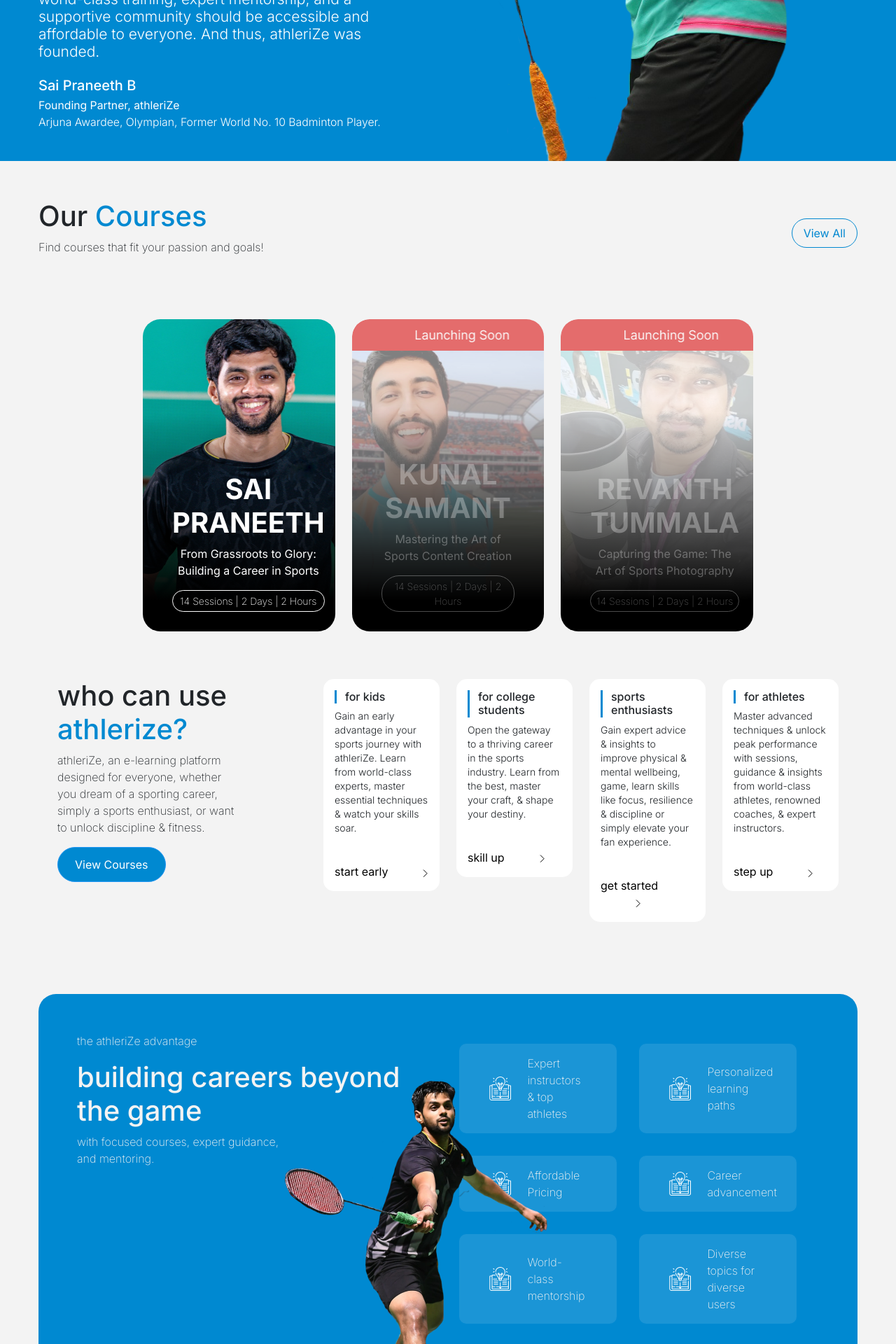
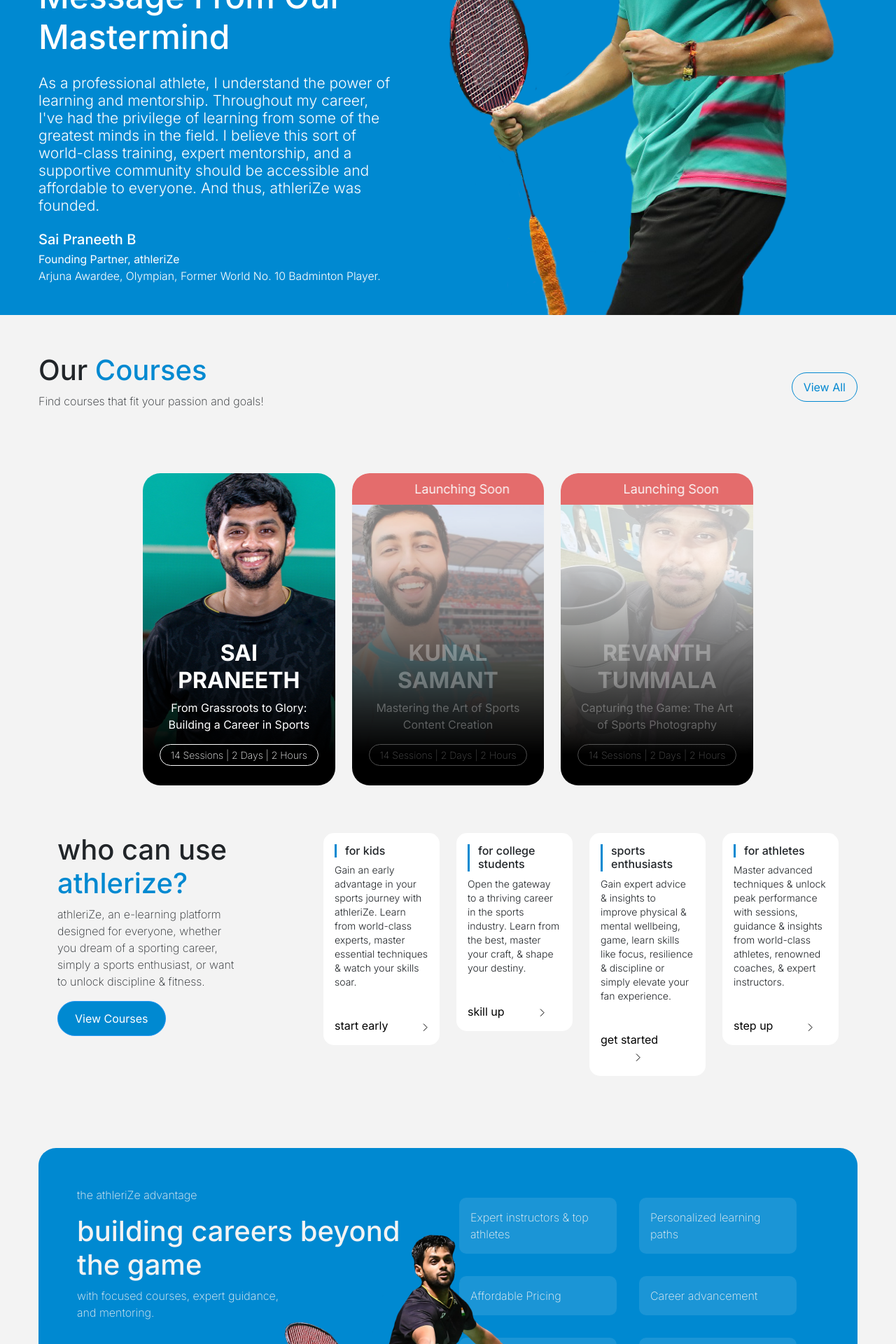
Before and after one commit to Msuraj88/athlerizeweb, a Next.js app: page / in a window 1280 px wide. Shown: the part 880-2800 px from the top of the page at 70% size. Built offline with nearby package versions, Linux system fonts and the light colour scheme.

Commit message:
fixed some issue

```diff
--- a/src/app/components/courseCard.tsx
+++ b/src/app/components/courseCard.tsx
@@ -9,7 +9,7 @@
         <span className='launch-text'>Launching Soon</span>
       } */}
       <div className='details' style={{ opacity: isLaunchSoon ? ".3" : "1", }}>
-        <h1 className='f700'>{title}</h1>
+        <h2 className='f700'>{title}</h2>
         <span>{desc}</span>
         <p className='mt-16'>14 Sessions | 2 Days | 2 Hours</p>
       </div>
--- a/src/app/globals.scss
+++ b/src/app/globals.scss
@@ -417,7 +417,7 @@
   }
 
   .details {
-    padding: $padding-12 $padding-42;
+    padding: 12px 24px !important;
     position: absolute;
     bottom: 0;
     color: $color-white;
@@ -1327,12 +1327,20 @@
   width: 70% !important;
 }
 
+.contact-botomm-sec{
+  justify-content: center;
+  gap: 88px;
+}
+
 @media screen and (max-width: 600px) {
 
   .hide-mobile {
     display: none;
   }
 
+  .contact-botomm-sec{
+    gap: 48px;
+  }
 
   .course-card-sec {
     width: 100% !important;
--- a/src/app/page.tsx
+++ b/src/app/page.tsx
@@ -23,7 +23,10 @@
             onClick={() => router.push('/courses')}
             rounded className='joinlist-btn' />
         </div>
-        <div className='message-section'>
+        <div
+          className="message-section"
+          style={{ background: "#0089D1", marginTop: "220px" }}
+        >
           <div className='text-cont mb-16'>
             <h3>Message From Our  <br />Mastermind</h3>
             <p className='mb-24 mt-24'>As a professional athlete, I understand the power of learning and mentorship. Throughout my career, I've had the privilege of learning from some of the greatest minds in the field. I believe this sort of world-class training, expert mentorship, and a supportive community should be accessible and affordable to everyone. And thus, athleriZe was founded.</p>
@@ -203,8 +206,8 @@
                 <div className='row career-options'>
                   <div className='col-md-6 blocks'>
                     <Row>
-                      <Col lg="3"><img src='/assets/images/career.svg' /></Col>
-                      <Col lg="6">
+                      {/* <Col lg="3"><img src='/assets/images/career.svg' /></Col> */}
+                      <Col >
                         <p>Expert instructors & top athletes
                         </p>
                       </Col>
@@ -212,8 +215,8 @@
                   </div>
                   <div className='col-md-6 blocks'>
                     <Row>
-                      <Col lg="3"><img src='/assets/images/career.svg' /></Col>
-                      <Col lg="6">
+                      {/* <Col lg="3"><img src='/assets/images/career.svg' /></Col> */}
+                      <Col>
                         <p>Personalized learning paths</p>
                       </Col>
                     </Row>
@@ -222,16 +225,16 @@
                 <div className='row career-options'>
                   <div className='col-md-6 blocks'>
                     <Row>
-                      <Col lg="3"><img src='/assets/images/career.svg' /></Col>
-                      <Col lg="6">
+                      {/* <Col lg="3"><img src='/assets/images/career.svg' /></Col> */}
+                      <Col>
                         <p>Affordable Pricing</p>
                       </Col>
                     </Row>
                   </div>
                   <div className='col-md-6 blocks'>
                     <Row>
-                      <Col lg="3"><img src='/assets/images/career.svg' /></Col>
-                      <Col lg="6">
+                      {/* <Col lg="3"><img src='/assets/images/career.svg' /></Col> */}
+                      <Col>
                         <p>Career advancement  </p>
                       </Col>
                     </Row>
@@ -240,16 +243,16 @@
                 <div className='row career-options'>
                   <div className='col-md-6 blocks'>
                     <Row>
-                      <Col lg="3"><img src='/assets/images/career.svg' /></Col>
-                      <Col lg="6">
+                      {/* <Col lg="3"><img src='/assets/images/career.svg' /></Col> */}
+                      <Col>
                         <p>World-class mentorship</p>
                       </Col>
                     </Row>
                   </div>
                   <div className='col-md-6 blocks'>
                     <Row>
-                      <Col lg="3"><img src='/assets/images/career.svg' /></Col>
-                      <Col lg="6">
+                      {/* <Col lg="3"><img src='/assets/images/career.svg' /></Col> */}
+                      <Col >
                         <p>Diverse topics for diverse users
                         </p>
                       </Col>
--- a/src/pages/aboutus.tsx
+++ b/src/pages/aboutus.tsx
@@ -64,7 +64,7 @@
 
             </Col>
             <Col xs={12} md={3} lg={3}><h4>
-              our <span style={{ color: "#0089D1" }}>vission</span>
+              our <span style={{ color: "#0089D1" }}>vision</span>
             </h4></Col>
             <Col xs={12} md={8} lg={8}>
 
--- a/src/pages/contact.tsx
+++ b/src/pages/contact.tsx
@@ -98,7 +98,7 @@
             </Card.Footer>
           </Card>
           </div>
-          <div className='align-items-center bg-body contact-details d-flex flex-wrap justify-content-around mx-3 my-5 p-5 rounded-3'>
+          <div className='align-items-center bg-body contact-details d-flex flex-wrap contact-botomm-sec mx-3 my-5 p-5 rounded-3'>
             <div>
               <h5>our <span style={{ color: "#0089D1" }}>headquarters:</span></h5>
               <p>
```
Also changed, not shown: src/pages/courses.tsx (+14 -9 lines).
